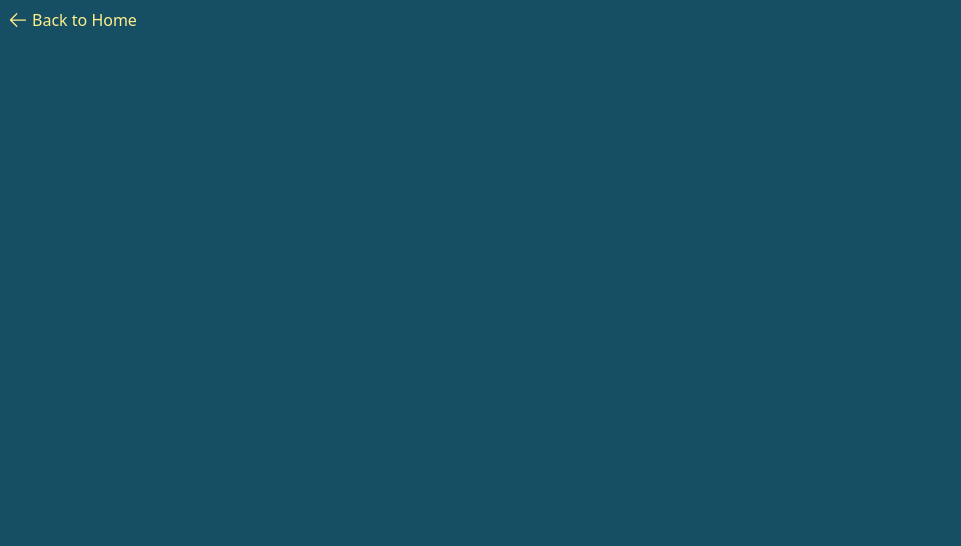
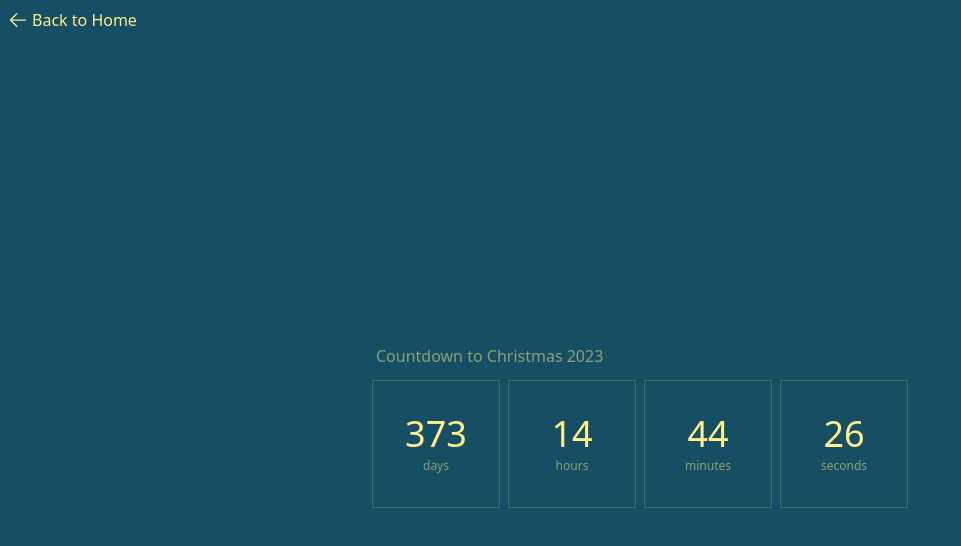
Before and after one commit to cliveportman/24daysofvue, a Vue app: page /countdown in a window 1280 px wide. Before the commit this address had no page. Shown: the top 546 px of the page, without its empty margins (0-961 px from the left). Built offline with nearby package versions, Linux system fonts and the light colour scheme.

Commit message:
using only a single routes array and adding day 4: countdown

```diff
--- a/package.json
+++ b/package.json
@@ -11,6 +11,7 @@
     "type-check": "vue-tsc --noEmit -p tsconfig.vitest.json --composite false"
   },
   "dependencies": {
+    "@vueuse/core": "^9.10.0",
     "debounce": "^1.2.1",
     "pinia": "^2.0.26",
     "vue": "^3.2.45",
--- a/src/router/index.ts
+++ b/src/router/index.ts
@@ -5,13 +5,17 @@ import Home from '@/routes/Index.vue'
 import Noughts from '@/routes/noughts-crosses/Index.vue'
 import GiftSearchBar from '@/routes/gift-search-bar/Index.vue'
 import Jokes from '@/routes/jokes/Index.vue'
+import Countdown from '@/routes/countdown/Index.vue'
+
+export const routes = [
+  { path: '/', name: '', component: Home, meta: { layout: 'home' } },
+  { path: '/noughts-crosses', name: 'Noughts & Crosses', component: Noughts },
+  { path: '/gift-search-bar', name: 'Gift Search Bar', component: GiftSearchBar },
+  { path: '/jokes', name: 'Jokes', component: Jokes },
+  { path: '/countdown', name: 'Countdown', component: Countdown },
+]
 
 export default createRouter({
   history: createWebHistory(),
-  routes: [
-    { path: '/', name: 'home', component: Home, meta: { layout: 'home' } },
-    { path: '/noughts-crosses', name: 'noughtscrosses', component: Noughts },
-    { path: '/gift-search-bar', name: 'gift-search-bar', component: GiftSearchBar },
-    { path: '/jokes', name: 'jokes', component: Jokes },
-  ],
+  routes: routes,
 })
--- a/src/routes/Index.vue
+++ b/src/routes/Index.vue
@@ -1,21 +1,14 @@
 <script lang="ts" setup>
-
-const links = [
-  { href: 'noughts-crosses', title: 'Noughts & Crosses' },
-  { href: 'gift-search-bar', title: 'Gift Search Bar' },
-  { href: 'jokes', title: 'Jokes' },
-]
-
+import { routes } from '@/router/index'
 </script>
 
 <template>
   <div class="flex flex-col items-center justify-center">
-
-    <router-link v-for="link, index in links"
-      :to="link.href"
+    <router-link
+      v-for="(link, index) in routes"
+      :to="link.path"
       class="block text-3xl p-2 font-medium text-yellow-200 hover:opacity-50"
-      >{{ link.title }}</router-link
+      >{{ link.name }}</router-link
     >
-
   </div>
 </template>
--- /dev/null
+++ b/src/routes/countdown/Index.vue
@@ -0,0 +1,56 @@
+<script setup lang="ts">
+import { computed } from 'vue'
+import { useNow } from '@vueuse/core'
+import UnitVue from './components/Unit.vue'
+
+const now = useNow()
+const christmas = new Date('12/25/2023 00:00:00')
+const days = computed(() => {
+  const one_day = 1000 * 60 * 60 * 24
+  return (christmas.getTime() - now.value.getTime()) / one_day
+})
+const daysRounded = computed(() => {
+  return Math.floor(days.value)
+})
+
+const hours = computed(() => {
+  return 24 * (days.value - daysRounded.value)
+})
+const hoursRounded = computed(() => {
+  return Math.floor(hours.value)
+})
+
+const minutes = computed(() => {
+  return 60 * (hours.value - hoursRounded.value)
+})
+const minutesRounded = computed(() => {
+  return Math.floor(minutes.value)
+})
+
+const seconds = computed(() => {
+  return 60 * (minutes.value - minutesRounded.value)
+})
+const secondsRounded = computed(() => {
+  return Math.floor(seconds.value)
+})
+
+const milliseconds = computed(() => {
+  return 10 * (seconds.value - secondsRounded.value)
+})
+const millisecondsRounded = computed(() => {
+  return Math.floor(milliseconds.value)
+})
+</script>
+
+<template>
+  <div class="">
+    <h1 class="w-full px-2 text-yellow-200 opacity-50">Countdown to Christmas 2023</h1>
+    <div class="w-full h-full flex justify-center items-center">
+      <UnitVue :value="daysRounded" unit="days" />
+      <UnitVue :value="hoursRounded" unit="hours" />
+      <UnitVue :value="minutesRounded" unit="minutes" />
+      <UnitVue :value="secondsRounded" unit="seconds" />
+      <!-- <UnitVue :value="millisecondsRounded" unit="deciseconds" /> -->
+    </div>
+  </div>
+</template>
--- /dev/null
+++ b/src/routes/countdown/components/Unit.vue
@@ -0,0 +1,43 @@
+<script lang="ts" setup>
+const props = defineProps<{
+  value: number
+  unit: string
+}>()
+</script>
+
+<template>
+  <div class="px-1">
+    <div
+      class="relative flex flex-col items-center justify-center w-32 h-32 border border-yellow-300 text-yellow-200 text-4xl border-opacity-20"
+    >
+      <div class="relative overflow-hidden h-11 w-16">
+        <transition>
+          <span :key="props.value" class="numbers text-green absolute top-0 left-[50%]">{{
+            props.value
+          }}</span>
+        </transition>
+      </div>
+      <p class="text-yellow-200 text-xs text-center opacity-50">{{ props.unit }}</p>
+    </div>
+  </div>
+</template>
+
+<style>
+.numbers {
+  transform: translateX(-50%);
+}
+.v-enter-active,
+.v-leave-active {
+  transition: all 0.5s ease;
+}
+.v-enter-from {
+  transform: translateY(-100%) translateX(-50%);
+}
+.v-leave-to {
+  transform: translateY(100%) translateX(-50%);
+}
+.v-enter-to,
+.v-leave-from {
+  transform: translateY(0px) translateX(-50%);
+}
+</style>
--- a/src/routes/jokes/Index.vue
+++ b/src/routes/jokes/Index.vue
@@ -1,15 +1,13 @@
 <script setup lang="ts">
 import { ref, onMounted } from 'vue'
 
-let ready:boolean = false
+let ready: boolean = false
 
-const joke: {} = ref(
-  { setup: ''}
-)
+const joke: {} = ref({ setup: '' })
 const showAnswer = ref(false)
 
 const getJoke = async () => {
-  fetch('https://v2.jokeapi.dev/joke/christmas')
+  fetch('https://v2.jokeapi.dev/joke/Any')
     .then((res) => res.json())
     .then((json) => {
       console.log(json)
@@ -17,26 +15,35 @@ const getJoke = async () => {
       ready = true
       showAnswer.value = false
     })
-
-
 }
 
-onMounted( () => {
+onMounted(() => {
   getJoke()
 })
-
 </script>
 
 <template>
-  <div class="w-full h-full flex flex-col justify-center items-center">
+  <div class="max-w-prose w-full h-full flex flex-col justify-center items-center p-4">
+    <h3 class="mb-4 text-xl text-yellow-200">Q: "{{ joke.setup }}"</h3>
 
-      <h3 class="text-4xl font-bold text-yellow-200">Q: "{{ joke.setup }}"</h3>
+    <p class="py-4 text-xl text-yellow-200" v-if="showAnswer">A: "{{ joke.delivery }}"</p>
 
-      <p class="max-w-prose px-4 text-3xl font-bold text-yellow-200" v-if="showAnswer">A: "{{ joke.delivery }}"</p>
+    <button
+      class="mt-8 p-4 bg-yellow-200 hover:opacity-50 text-teal-900 text-lg font-medium"
+      v-if="!showAnswer"
+      type="button"
+      @click="showAnswer = true"
+    >
+      Show the answer
+    </button>
 
-      <button class="mt-8 bg-yellow-200 hover:opacity-50 p-4 text-teal-900 text-lg font-medium" v-if="!showAnswer" type="button" @click="showAnswer = true">Show the answer</button>
-
-      <button class="mt-8 bg-yellow-200 hover:opacity-50 p-4 text-teal-900 text-lg font-medium" v-if="showAnswer" type="button" @click="getJoke">Get a new joke</button>
-
+    <button
+      class="mt-8 bg-yellow-200 hover:opacity-50 p-4 text-teal-900 text-lg font-medium"
+      v-if="showAnswer"
+      type="button"
+      @click="getJoke"
+    >
+      Get a new joke
+    </button>
   </div>
 </template>
```
Also changed, not shown: 1 other file (tests, documents, lock files or other folders).
